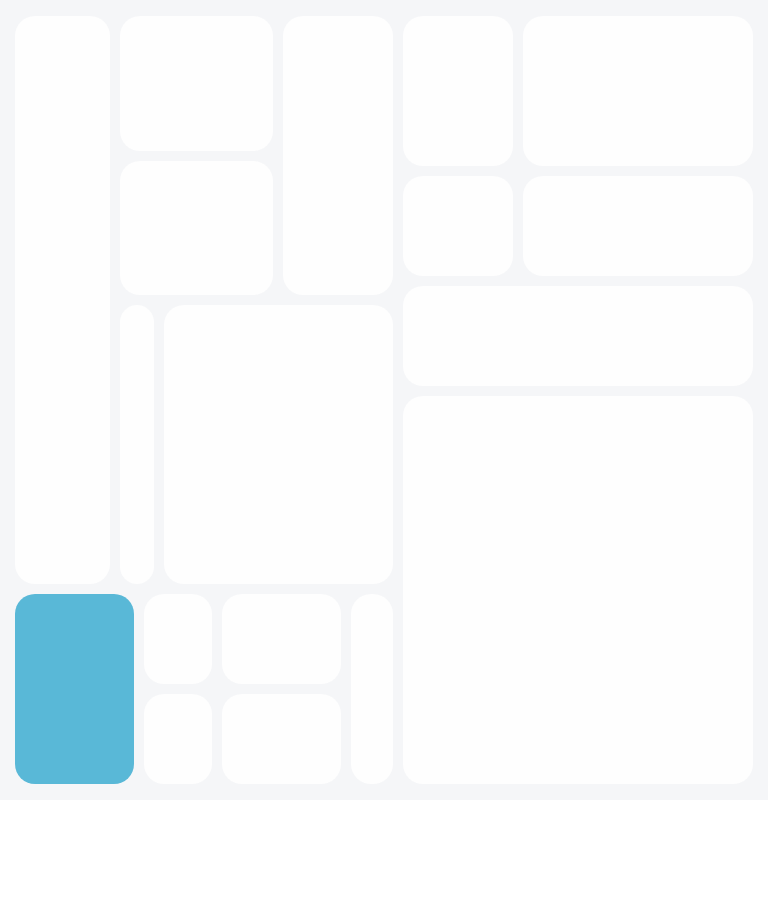
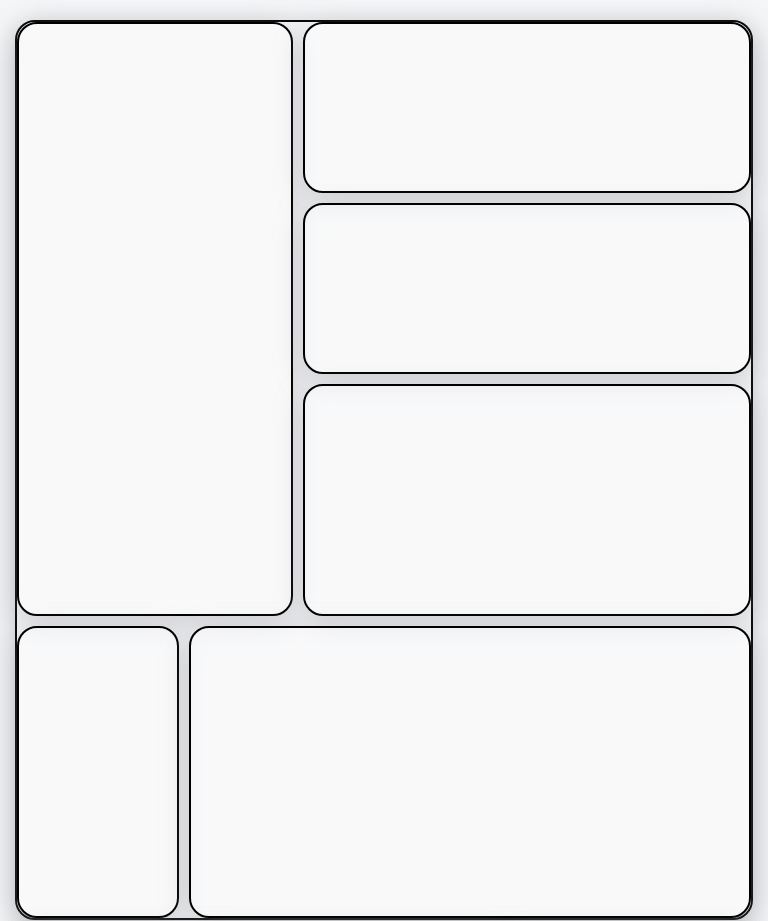
Before and after one commit to obed-smart/Grid-feature-overview, a plain HTML site: page index.html in a window 768 px wide. Shown: the top 921 px of the page. Before the commit the page ends 800 px from the top, so only its background shows below. Drawn offline with Linux system fonts and the light colour scheme.

Commit message:
CSS: Added a teblet responsiveness for the project

```diff
--- a/index.html
+++ b/index.html
@@ -15,7 +15,9 @@
             <div class="sub-containter-1">
 
                 <div class="box-1">
-                    <div class="box-1"></div>
+                    <div class="box-1">
+                        <!-- <img src="./image/phone-2.jpeg" alt="phone"> -->
+                    </div>
                     <div class="box-2"></div>
                     <div class="box-3"></div>
                     <div class="box-4"></div>
--- a/style.css
+++ b/style.css
@@ -1,3 +1,7 @@
+:root {
+    --box-bg-color: rgba(254, 254, 254, 0.5);
+}
+
 *,
 *::before,
 *::after {
@@ -32,7 +36,7 @@ body {
 
 main {
     width: 100%;
-    height: 100vh;
+    min-height: 100vh;
 
     display: flex;
     justify-content: center;
@@ -42,20 +46,23 @@ main {
 
 .container {
     width: 96%;
-    height: 96vh;
+    min-height: 96vh;
     display: grid;
     grid-template-columns: 1fr 350px;
     gap: 10px;
 }
 
 [class*="box-"] {
-    /* border: 2px solid; */
+    border: 2px solid;
 
     border-radius: 20px;
+
+    box-shadow: rgba(144, 144, 150, 0.4) 0px 7px 29px 0px;
 }
 
+/* for laptop screen and larger view */
 
-
+@media (width >=1024px) {
     .sub-containter-1 {
 
         display: grid;
@@ -83,35 +90,44 @@ main {
     }
 
     .sub-containter-1 div:nth-of-type(1) .box-1 {
-    background-color: #FEFEFE;
         grid-column: 1/8;
         grid-row: 1/-1;
 
+        display: flex;
+        justify-content: center;
+        align-items: center;
+
+
+
+        & img {
+            width: 150px;
+
+        }
     }
 
     .sub-containter-1 div:nth-of-type(1) .box-2 {
-    background-color: #FEFEFE;
+        background-color: var(--box-bg-color);
 
         grid-column: 8/19;
         grid-row: 1/6;
     }
 
     .sub-containter-1 div:nth-of-type(1) .box-3 {
-    background-color: #FEFEFE;
+        background-color: var(--box-bg-color);
         grid-column: 8/19;
         grid-row: 6/11;
 
     }
 
     .sub-containter-1 div:nth-of-type(1) .box-4 {
-    background-color: #FEFEFE;
+        background-color: var(--box-bg-color);
         grid-column: 19/-1;
         grid-row: 1/11;
 
     }
 
     .sub-containter-1 div:nth-of-type(1) .box-5 {
-    background-color: #FEFEFE;
+        background-color: var(--box-bg-color);
         grid-column: 8/11;
         grid-row: 11/-1;
 
@@ -119,7 +135,7 @@ main {
     }
 
     .sub-containter-1 div:nth-of-type(1) .box-6 {
-    background-color: #FEFEFE;
+        background-color: var(--box-bg-color);
 
         grid-column: 11/-1;
         grid-row: 11/-1;
@@ -145,33 +161,33 @@ main {
     }
 
     .sub-containter-1 div:nth-of-type(2) .box-2 {
-    background-color: #FEFEFE;
+        background-color: var(--box-bg-color);
         grid-column: 6/9;
         grid-row: 1 /3;
 
     }
 
     .sub-containter-1 div:nth-of-type(2) .box-3 {
-    background-color: #FEFEFE;
+        background-color: var(--box-bg-color);
         grid-column: 6/9;
         grid-row: 3 /-1;
     }
 
     .sub-containter-1 div:nth-of-type(2) .box-4 {
-    background-color: #FEFEFE;
+        background-color: var(--box-bg-color);
 
         grid-column: 9/14;
         grid-row: 1 /3;
     }
 
     .sub-containter-1 div:nth-of-type(2) .box-5 {
-    background-color: #FEFEFE;
+        background-color: var(--box-bg-color);
         grid-column: 9/14;
         grid-row: 3 /-1;
     }
 
     .sub-containter-1 div:nth-of-type(2) .box-6 {
-    background-color: #FEFEFE;
+        background-color: var(--box-bg-color);
         grid-column: 14/-1;
         grid-row: 1 /-1;
     }
@@ -184,27 +200,214 @@ main {
     }
 
     .sub-containter-2>div:nth-of-type(1) {
-    background-color: #FEFEFE;
+        background-color: var(--box-bg-color);
     }
 
     .sub-containter-2>div:nth-of-type(2) {
-    background-color: #FEFEFE;
+        background-color: var(--box-bg-color);
     }
 
     .sub-containter-2>div:nth-of-type(3) {
-    background-color: #FEFEFE;
+        background-color: var(--box-bg-color);
     }
 
     .sub-containter-2>div:nth-of-type(4) {
-    background-color: #FEFEFE;
+        background-color: var(--box-bg-color);
     }
 
     .sub-containter-2>div:nth-of-type(5) {
-    background-color: #FEFEFE;
+        background-color: var(--box-bg-color);
         grid-column: 1/ -1;
     }
 
     .sub-containter-2>div:nth-of-type(6) {
-    background-color: rgba(254, 254, 254);
+        background-image: url(./image/phone1.jpeg);
+        background-repeat: no-repeat;
+        background-size: cover;
+        background-position: center;
+
         grid-column: 1/ -1;
     }
+}
+
+/* for mini tablet and large screen tablet */
+
+@media (min-width:768px) and (max-width:1023px) {
+
+    .container {
+        width: 96%;
+        min-height: 96vh;
+        display: grid;
+        grid-template-columns: repeat(2);
+        grid-template-rows: 1200px 900px;
+
+        row-gap: 20px;
+
+        padding: 20px 0;
+
+
+    }
+
+    .sub-containter-1 {
+        grid-column: 1/3;
+        /* grid-row: 1/19; */
+
+        display: grid;
+
+        grid-template-columns: repeat(10, 1fr);
+        grid-template-rows: 75% 25%;
+        gap: 10px;
+    }
+
+    .sub-containter-1>.box-1 {
+        grid-column: 1/-1;
+        /* grid-row: 1/53; */
+
+        display: grid;
+        grid-template-columns: repeat(13, 1fr);
+        grid-template-rows: repeat(15, 1fr);
+        gap: 10px;
+    }
+
+    .sub-containter-1 div:nth-of-type(1) .box-1 {
+        background-color: var(--box-bg-color);
+
+        grid-column: 1/6;
+        grid-row: 1/11;
+    }
+
+    .sub-containter-1 div:nth-of-type(1) .box-2 {
+        background-color: var(--box-bg-color);
+        grid-column: 6/-1;
+        grid-row: 1/4;
+    }
+
+    .sub-containter-1 div:nth-of-type(1) .box-3 {
+        background-color: var(--box-bg-color);
+        grid-column: 6/-1;
+        grid-row: 4/7;
+
+    }
+
+    .sub-containter-1 div:nth-of-type(1) .box-4 {
+        background-color: var(--box-bg-color);
+        grid-column: 6/-1;
+        grid-row: 7/11;
+
+    }
+
+    .sub-containter-1 div:nth-of-type(1) .box-5 {
+        background-color: var(--box-bg-color);
+        grid-column: 1/4;
+        grid-row: 11/-1;
+    }
+
+    .sub-containter-1 div:nth-of-type(1) .box-6 {
+        background-color: var(--box-bg-color);
+        grid-column: 4/-1;
+        grid-row: 11/-1;
+    }
+
+    /* .sub-containter-1 second box */
+
+    .sub-containter-1>.box-2 {
+        grid-column: 1/-1;
+        /* grid-row: 53/-1; */
+
+
+        display: grid;
+        grid-template-columns: repeat(15, 1fr);
+        grid-template-rows: repeat(10, 1fr);
+        gap: 10px;
+
+    }
+
+    .sub-containter-1 div:nth-of-type(2) .box-1 {
+        background-color: #59B8D7;
+
+        grid-column: 1/5;
+        grid-row: 1/-1;
+    }
+
+    .sub-containter-1 div:nth-of-type(2) .box-2 {
+        background-color: var(--box-bg-color);
+        grid-column: 5/11;
+        grid-row: 1/6;
+    }
+
+    .sub-containter-1 div:nth-of-type(2) .box-3 {
+        background-color: var(--box-bg-color);
+        grid-column: 5/11;
+        grid-row: 6/-1;
+    }
+
+    .sub-containter-1 div:nth-of-type(2) .box-4 {
+        background-color: var(--box-bg-color);
+        grid-column: 11/-1;
+        grid-row: 1/6;
+
+    }
+
+    .sub-containter-1 div:nth-of-type(2) .box-5 {
+        background-color: var(--box-bg-color);
+        grid-column: 11/-1;
+        grid-row: 6/-1;
+    }
+
+    .sub-containter-1 div:nth-of-type(2) .box-6 {
+
+
+        display: none;
+    }
+
+
+    .sub-containter-2 {
+        grid-column: 1/3;
+
+        display: grid;
+        grid-template-columns: repeat(10,1fr);
+        grid-template-rows: repeat(15,1fr);
+
+        gap: 10px;
+    }
+
+
+    .sub-containter-2 > .box-1{
+        background-color: var(--box-bg-color);
+
+        grid-column: 1/5;
+        grid-row: 1/7;
+    }
+    .sub-containter-2 > .box-2{
+        background-color: var(--box-bg-color);
+
+        grid-column: 5/-1;
+        grid-row: 1/7;
+
+    }
+    .sub-containter-2 > .box-3{
+        background-color: var(--box-bg-color);
+        grid-column: 1/4;
+        grid-row: 7/11;
+
+
+    }
+    .sub-containter-2 > .box-4{
+        background-color: var(--box-bg-color);
+        grid-column: 4/9;
+        grid-row: 7/11;
+
+    }
+    .sub-containter-2 > .box-5{
+        background-color: var(--box-bg-color);
+        grid-column: 9/-1;
+        grid-row: 7/-1;
+
+    }
+    .sub-containter-2 > .box-6{
+        background-color: var(--box-bg-color);
+        grid-column: 1/9;
+        grid-row: 11/-1;
+    }
+
+}
```
Also changed, not shown: image/phone-2.jpeg (added), image/phone.jpeg (added), image/phone1-removebg-preview.png (added), image/phone1.jpeg (added). Lines whose indentation alone changed are shown as unchanged.
